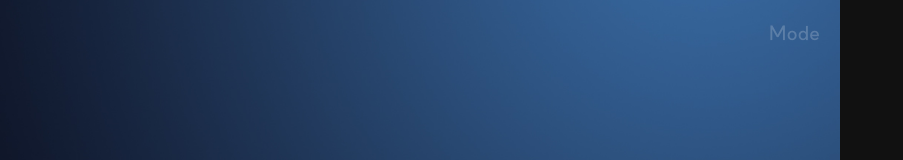
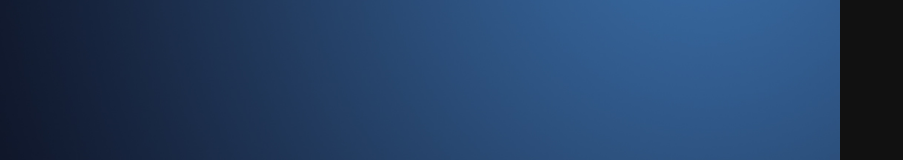
Before and after one commit to ryuken73/news-preview, a React (Create React App) app: page / in a window 1280 px wide. Shown: the top 160 px of the page, without its empty margins (0-903 px from the left). Built offline with nearby package versions, Linux system fonts and the light colour scheme.

Commit message:
update: remove mode selector

```diff
--- a/src/App.js
+++ b/src/App.js
@@ -90,11 +90,11 @@ function App() {
           </Slide3D>
         )}
 
-        <ModeSelectBtn
+        {/* <ModeSelectBtn
           onClick={onClickModeSelectBtn}
         >
           Mode
-        </ModeSelectBtn>
+        </ModeSelectBtn> */}
       </Container>
     </div>
   );
```
